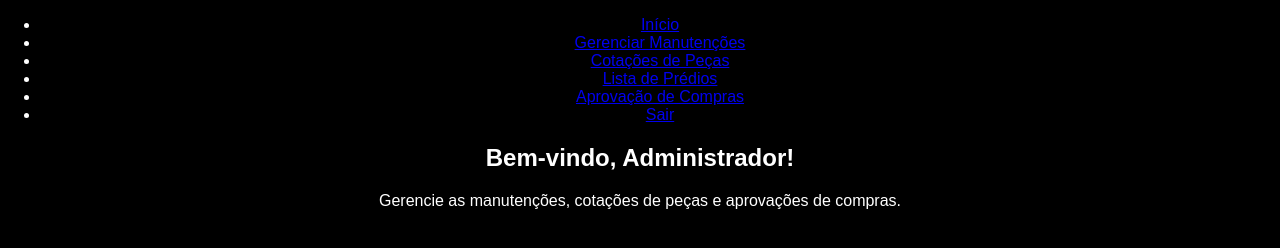
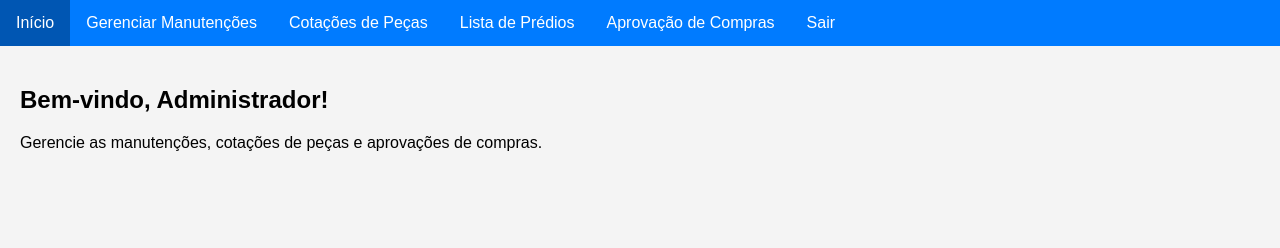
Before and after one commit to Ranci777/atlantis, a plain HTML site: page admin.html in a window 1280 px wide. Drawn offline with Linux system fonts and the light colour scheme.

Commit message:
Update admin.html

```diff
--- a/admin.html
+++ b/admin.html
@@ -5,8 +5,51 @@
     <meta charset="UTF-8">
     <meta name="viewport" content="width=device-width, initial-scale=1.0">
     <title>Painel do Administrador</title>
-    <link rel="stylesheet" href="styles.css">
-    <script defer src="script.js"></script>
+    <style>
+        body {
+            font-family: Arial, sans-serif;
+            margin: 0;
+            padding: 0;
+            background-color: #f4f4f4;
+        }
+
+        .menu {
+            background-color: #007BFF; /* Azul */
+            overflow: hidden;
+        }
+
+        .menu ul {
+            list-style-type: none;
+            margin: 0;
+            padding: 0;
+        }
+
+        .menu li {
+            float: left;
+        }
+
+        .menu li a {
+            display: block;
+            color: white;
+            text-align: center;
+            padding: 14px 16px;
+            text-decoration: none;
+        }
+
+        .menu li a:hover {
+            background-color: #0056b3; /* Azul mais escuro */
+        }
+
+        .content {
+            padding: 20px;
+        }
+    </style>
+    <script>
+        function logout() {
+            // Lógica de logout aqui
+            alert("Você saiu do sistema.");
+        }
+    </script>
 </head>
 <body>
     <nav class="menu">
```
